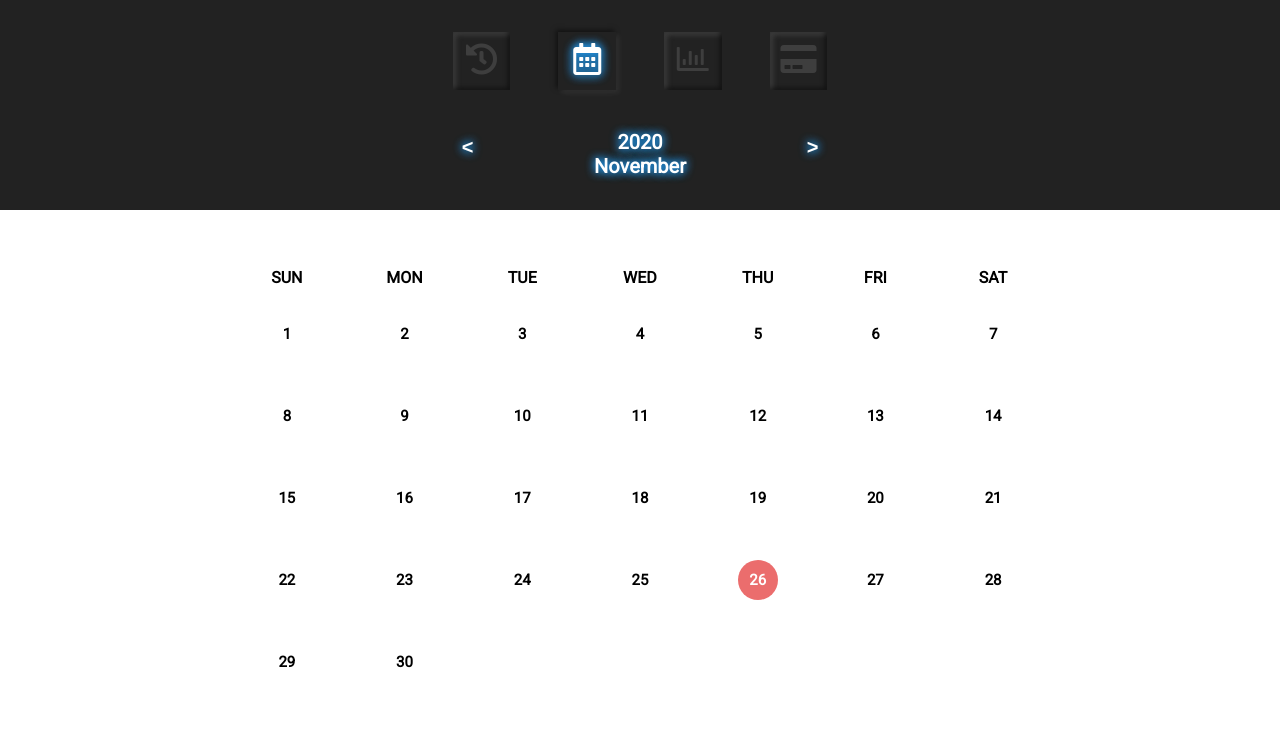
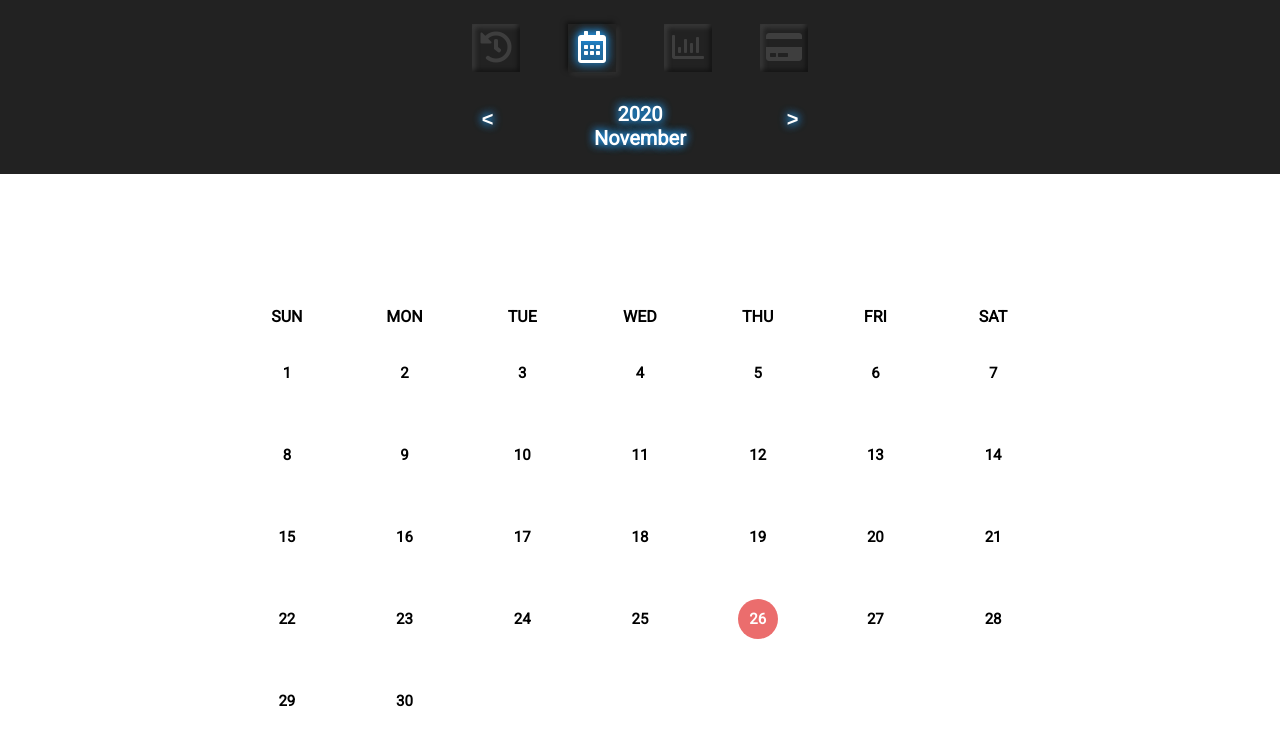
Before and after one commit to boostcamp-2020/Project16-C-Account-Book, a React app in the folder FE/: page /calendar in a window 1280 px wide. Shown: the top 746 px of the page. Built offline with nearby package versions, Linux system fonts and the light colour scheme; no server answers; sample sign-in values are in the browser's storage.

Commit message:
[refactor] 레이아웃 수정 - 헤더가 fix면 컨텐츠를 계속 가리기 때문에 fix를 풀어주었다. - fix를 풀어줌에 따라 position값들 변경

```diff
--- a/FE/src/components/Calendar/calendar.scss
+++ b/FE/src/components/Calendar/calendar.scss
@@ -1,5 +1,4 @@
 .calendar-container {
-  margin-top: 10em;
   width: 100%;
   display: flex;
   justify-content: center;
--- a/FE/src/components/Common/MenuBar/menubar.module.scss
+++ b/FE/src/components/Common/MenuBar/menubar.module.scss
@@ -1,8 +1,8 @@
 .header {
-  position: fixed;
+  // position: fixed;
   background-color: #222;
   width: 100%;
-  padding: 2em 0;
+  padding: 1.5em 0;
   z-index: 2;
   .buttons {
     display: flex;
@@ -11,9 +11,9 @@
 
     .navBtn {
       text-align: center;
-      line-height: 1.8em;
-      width: 1.8em;
-      height: 1.8em;
+      line-height: 1.5em;
+      width: 1.5em;
+      height: 1.5em;
       background-color: transparent;
       border: none;
       outline: none;
@@ -33,11 +33,11 @@
   }
 
   .ctrBox {
-    margin-top: 2em;
+    margin-top: 1.5em;
     font-size: 20px;
     display: flex;
     justify-content: center;
-    gap: 3em;
+    gap: 2em;
     font-weight: 900;
     color: white;
     text-shadow: 0 0 10px rgba(33, 156, 243, 1), 0 0 10px rgba(33, 156, 243, 1);
--- a/FE/src/components/transaction/list/listcontainer.module.scss
+++ b/FE/src/components/transaction/list/listcontainer.module.scss
@@ -7,5 +7,9 @@
   display: flex;
   flex-direction: column;
   align-items: center;
-  margin-top: 14em;
+  margin-top: 2em;
+
+  &:last-child {
+    margin-bottom: 5em;
+  }
 }
--- a/FE/src/pages/Calendar/calendar.module.scss
+++ b/FE/src/pages/Calendar/calendar.module.scss
@@ -1,7 +1,8 @@
 .wrapper {
-  display: flex;
   width: 100%;
   height: 100%;
   overflow-y: auto;
+  display: flex;
+  flex-direction: column;
   scroll-behavior: smooth;
 }
```
